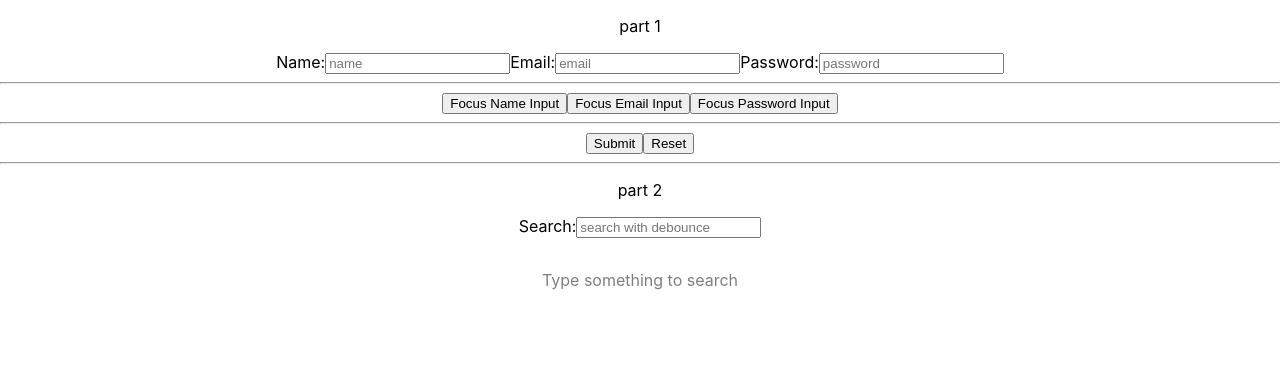
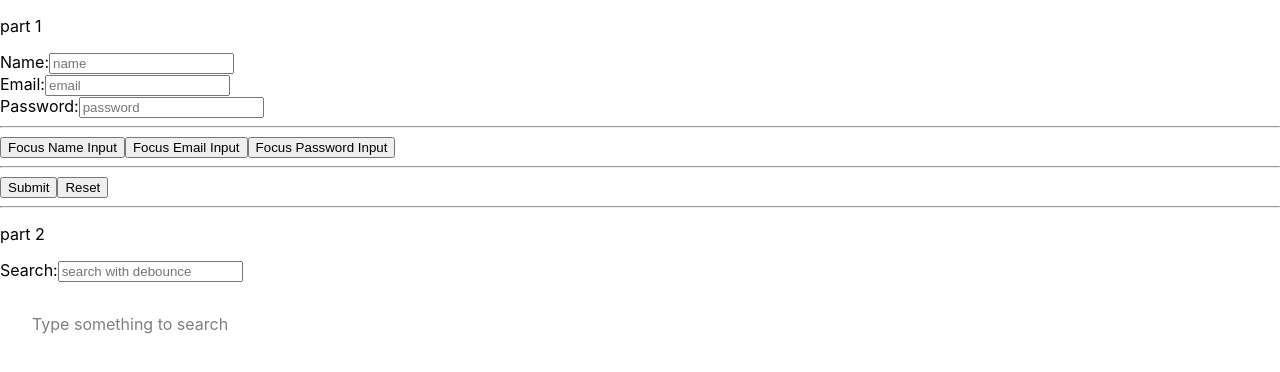
Before and after one commit to Kickbuttowaski/shoup_ui, a React (Create React App) app: page / in a window 1280 px wide. Shown: the top 372 px of the page. Built offline with nearby package versions, Linux system fonts and the light colour scheme.

Commit message:
UI 1) css added for alignment

```diff
--- a/src/views/Form.css
+++ b/src/views/Form.css
@@ -18,3 +18,9 @@
   width: 100%;
   opacity: 0.5;
 }
+.shopup_formwrapper {
+  text-align: left;
+}
+.shopup_formwrapper label {
+  display: block;
+}
--- a/src/views/Form.jsx
+++ b/src/views/Form.jsx
@@ -51,7 +51,7 @@ const ReactForm = () => {
   const debouncedSearch = debounce(handleSearch, 2000);
   return (
     <React.Fragment>
-      <div>
+      <div className="shopup_formwrapper">
         <p>part 1</p>
         <label>
           Name:
@@ -94,7 +94,7 @@ const ReactForm = () => {
         </button>
         <button onClick={handleReset}>Reset</button>
       </div>
-      <div>
+      <div style={{ textAlign: "left" }}>
         <hr />
         <p>part 2</p>
         <label>
```
